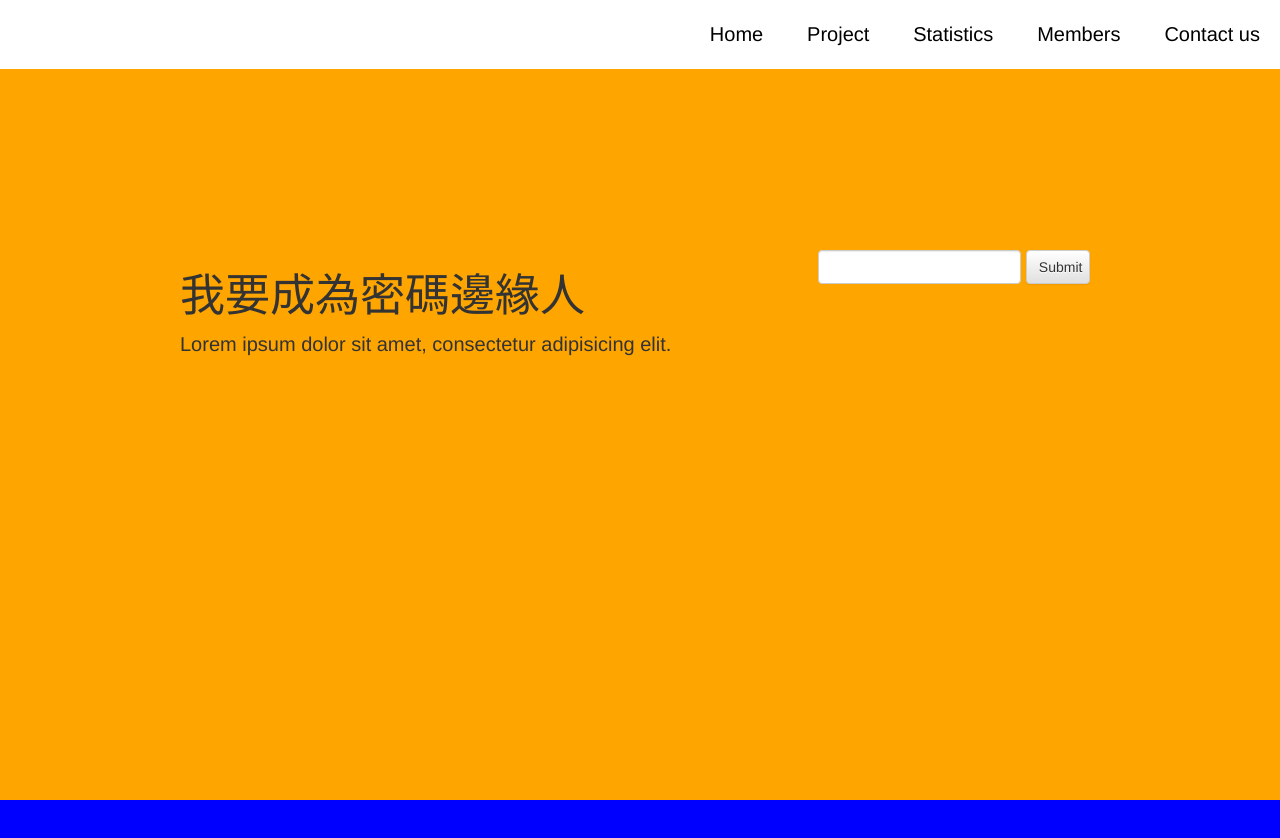
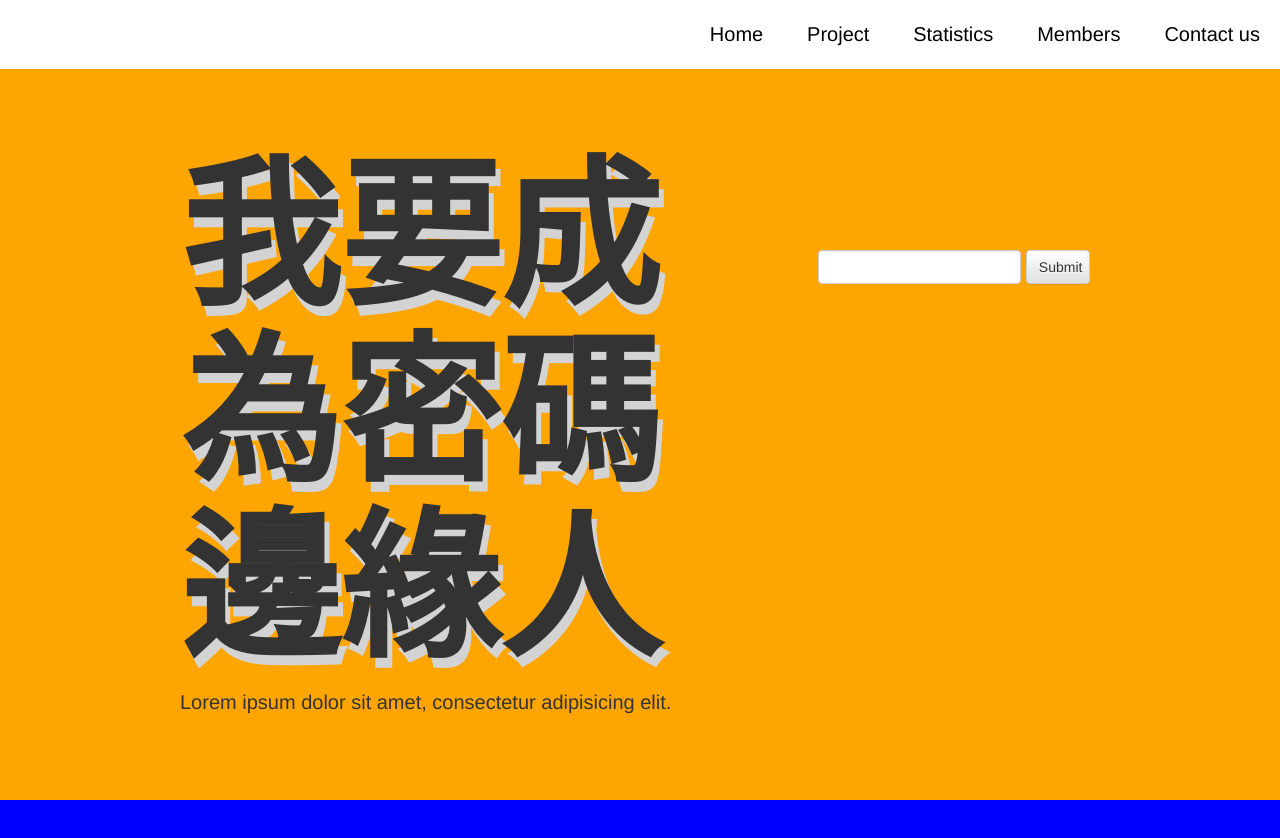
Before and after one commit to djfire1296/sitcon-project, a plain HTML site: page index.html in a window 1280 px wide. Shown: the top 838 px of the page. Drawn offline with nearby package versions, Linux system fonts and the light colour scheme.

Commit message:
second/html

```diff
--- a/index.css
+++ b/index.css
@@ -92,7 +92,7 @@ body {
     width: 100%;
     height: 100%;
     background-color: rgba(0, 0, 0, 0.5);
-    position: absolute;
+    position: fixed;
     top: 0;
     left: 0;
     display: none;
@@ -103,8 +103,10 @@ body {
 }
 
 .web-title {
-    font-size: 45px;
-    margin-top: 20%;
+    font-size: 160px;
+    font-weight: bolder;
+    text-shadow: 5px 10px lightgray;
+    margin-top: 0%;
 }
 
 .web-description {
```
